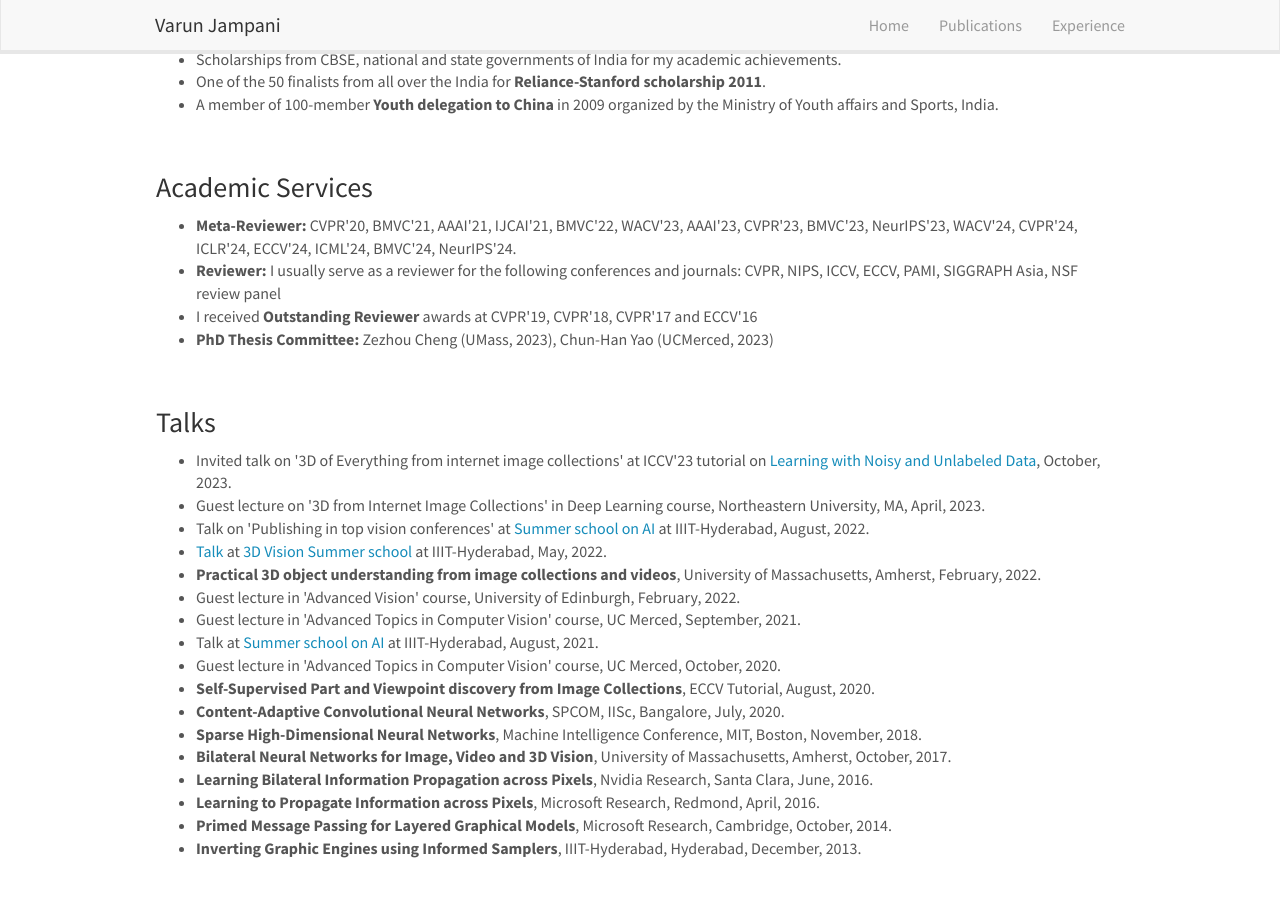
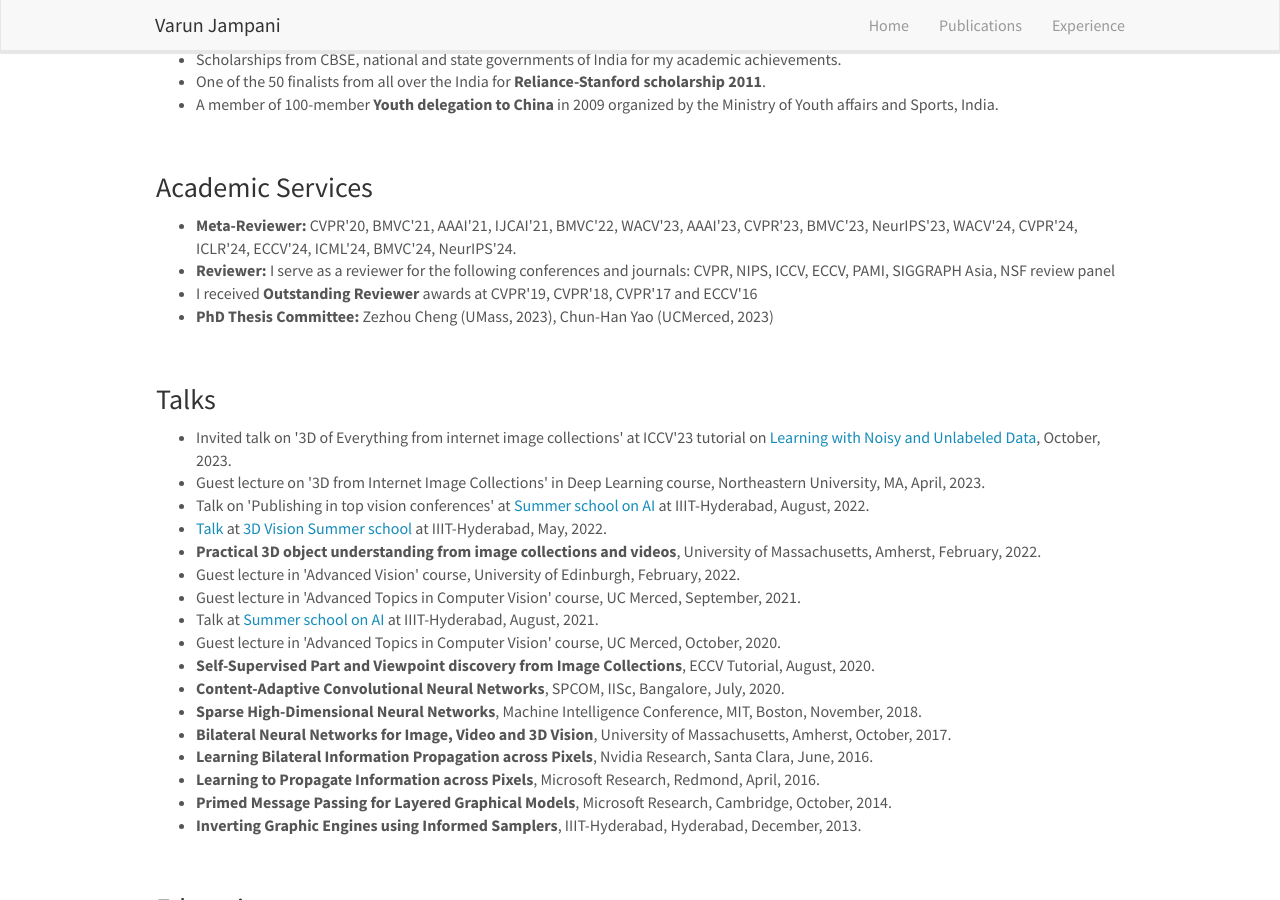
Before and after one commit to varunjampani/varunjampani.github.io, a Jekyll site: the page built from _pages/experience.md, in a window 1280 px wide and 900 px high, scrolled down 385 px. Built offline with Jekyll 4.4.1, drawn with Linux system fonts in a browser that asks for light colours; nearby versions of some CDN libraries.

Commit message:
Update experience.md

```diff
--- a/_pages/experience.md
+++ b/_pages/experience.md
@@ -32,7 +32,7 @@ permalink: /experience
 <h3>Academic Services</h3>
 <ul>
 <li><strong>Meta-Reviewer:</strong> CVPR'20, BMVC'21, AAAI'21, IJCAI'21, BMVC'22, WACV'23, AAAI'23, CVPR'23, BMVC'23, NeurIPS'23, WACV'24, CVPR'24, ICLR'24, ECCV'24, ICML'24, BMVC'24, NeurIPS'24.</li>
-<li><strong>Reviewer:</strong> I usually serve as a reviewer for the following conferences and journals: CVPR, NIPS, ICCV, ECCV, PAMI, SIGGRAPH Asia, NSF review panel</li>
+<li><strong>Reviewer:</strong> I serve as a reviewer for the following conferences and journals: CVPR, NIPS, ICCV, ECCV, PAMI, SIGGRAPH Asia, NSF review panel</li>
 <li>I received <strong>Outstanding Reviewer</strong> awards at CVPR'19, CVPR'18, CVPR'17 and ECCV'16 </li>
 <li><strong>PhD Thesis Committee:</strong> Zezhou Cheng (UMass, 2023), Chun-Han Yao (UCMerced, 2023)</li>
 </ul>
```
